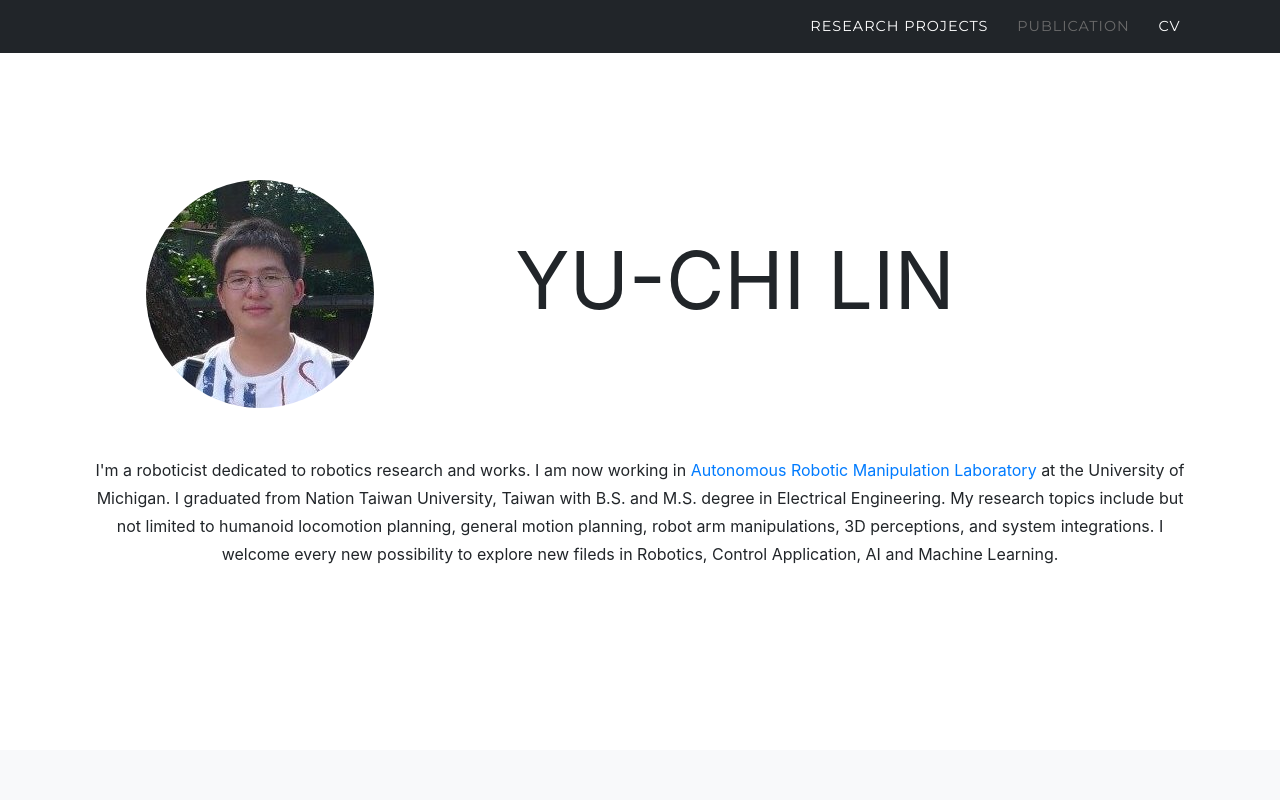
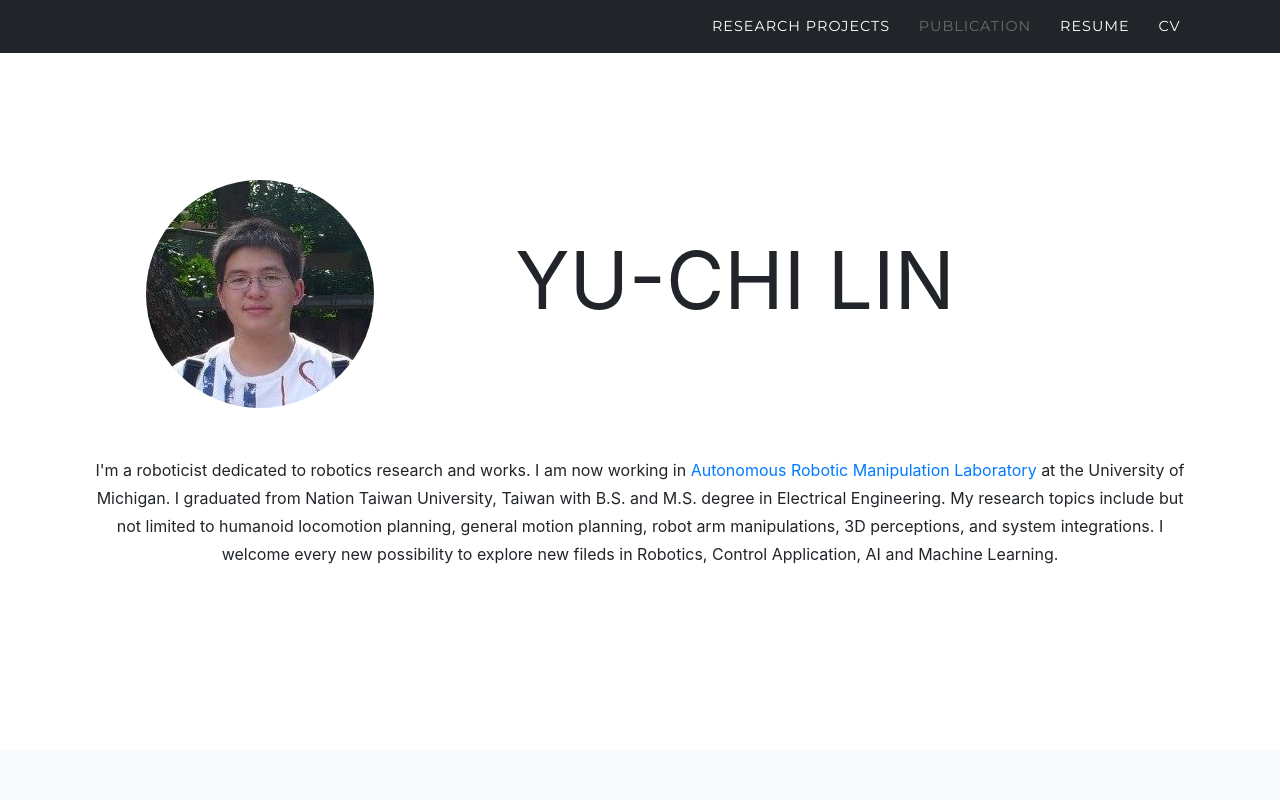
Before and after one commit to LinYuChi/LinYuChi.github.io, a website with bundled scripts: page index.html in a window 1280 px wide. Shown: the top 800 px of the page. Built offline with nearby package versions, Linux system fonts and the light colour scheme; files whose address does not match are found by name; a web font is replaced by a local one.

Commit message:
add resume

```diff
--- a/index.html
+++ b/index.html
@@ -42,6 +42,9 @@
             </li>
             <li class="nav-item">
               <a class="nav-link js-scroll-trigger" href="#publication">Publication</a>
+            </li>
+            <li class="nav-item">
+              <a class="nav-link js-scroll-trigger" target="_blank" href="https://drive.google.com/file/d/1wDSWSBbpFroMsNdS4197VEeY-DFcmdFP/view?usp=sharing">Resume</a>
             </li>
             <li class="nav-item">
               <a class="nav-link js-scroll-trigger" target="_blank" href="https://drive.google.com/open?id=1QCLt2ZBlPwOfCnTI-_oLB5ai2xr4i2mG">CV</a>
```
